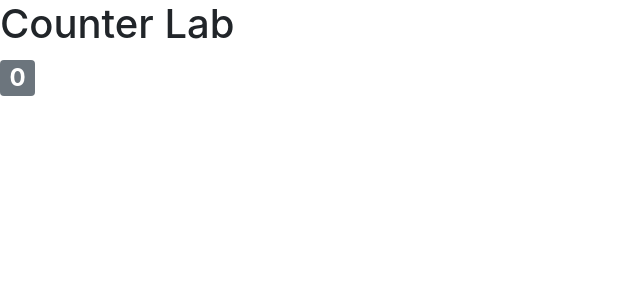
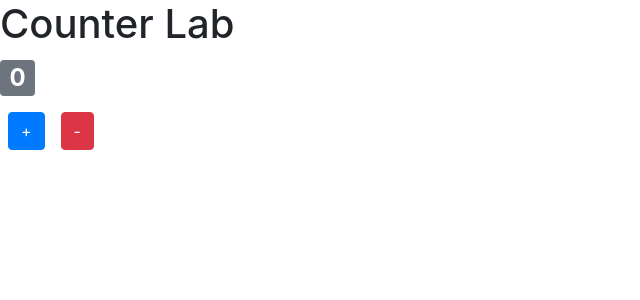
Before and after one commit to yqyeoh/react-counter-app, a React (Create React App) app: page / in a window 1280 px wide. Shown: the top 300 px of the page, without its empty margins (0-640 px from the left). Built offline with nearby package versions, Linux system fonts and the light colour scheme.

Commit message:
Solution for Part 2: Add Increment Decrement Button

```diff
--- a/src/components/Counter.jsx
+++ b/src/components/Counter.jsx
@@ -5,13 +5,25 @@ export class Counter extends Component {
       id: 1,
       value: 0
     }
+
+    handleIncrement=()=>{
+      const newValue = this.state.value + 1
+      this.setState({value:newValue});
+    }
+
+    handleDecrement=()=>{
+      const newValue = this.state.value - 1
+      this.setState({value:newValue})
+    }
   render() {
     return (
+      <React.Fragment>
         <h2>
-          <span className="badge badge-secondary">
-          {this.state.value}
-          </span>
+          <span className="badge badge-secondary">{this.state.value}</span>
         </h2>
+        <button onClick={this.handleIncrement} className="btn btn-primary m-2"> + </button>
+        <button onClick={this.handleDecrement} className="btn btn-danger m-2"> - </button>
+      </React.Fragment>
     )
   }
 }
```
